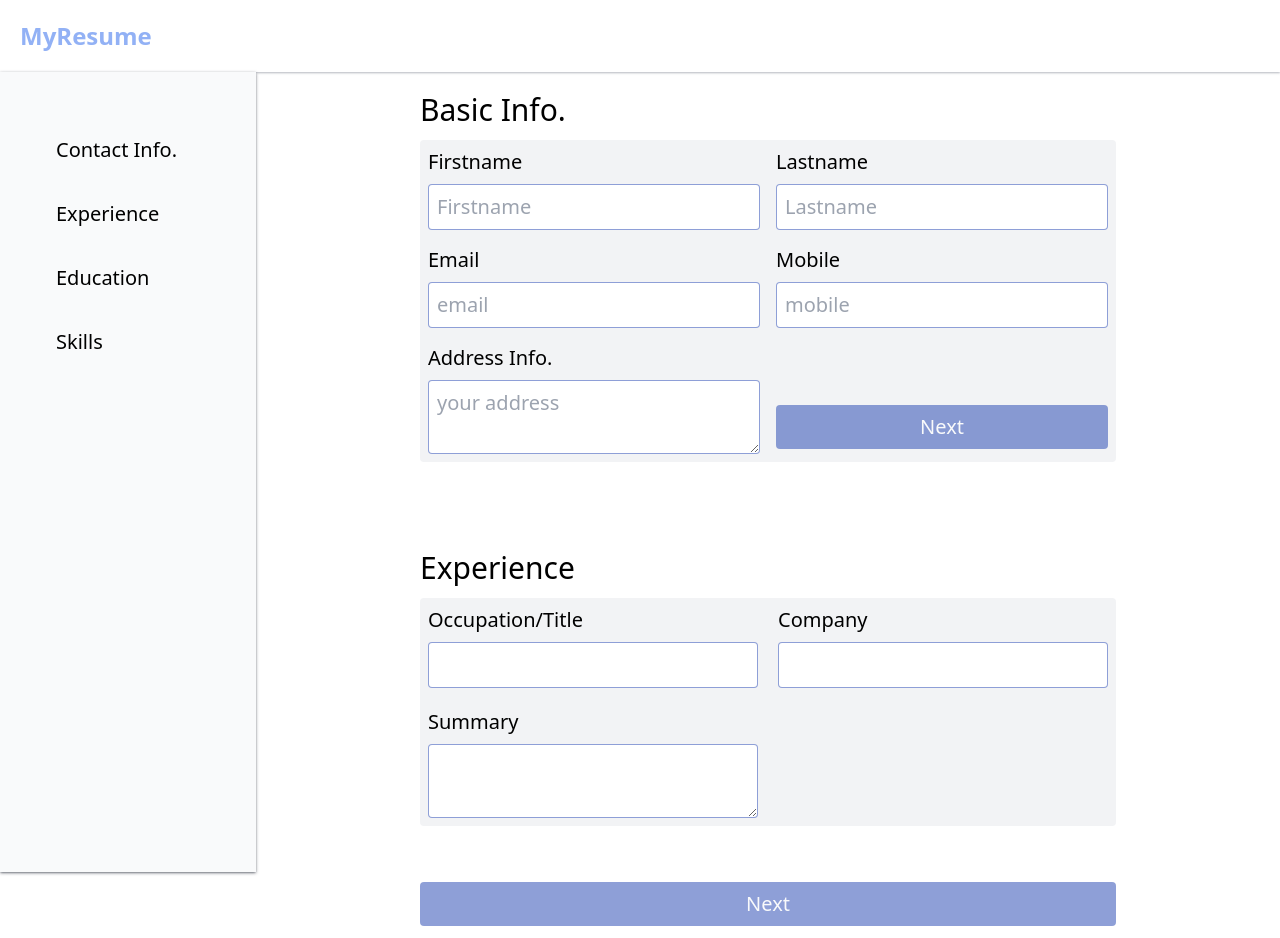
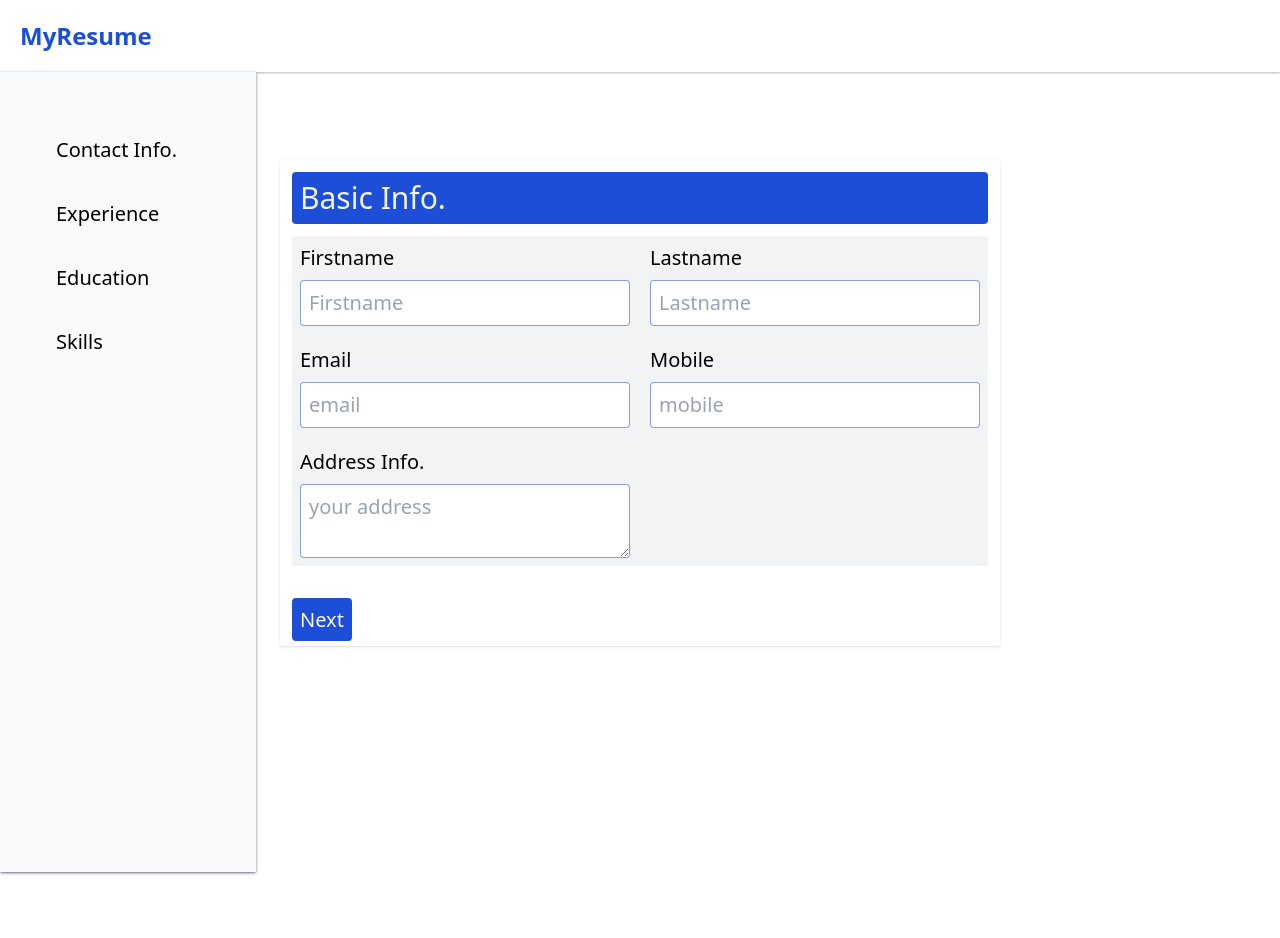
Before and after one commit to JosephChuksN/E-folio, a React (Create React App) app: page / in a window 1280 px wide. After the commit the page ends 800 px from the top, so only its background shows below. Built offline with nearby package versions, Linux system fonts and the light colour scheme.

Commit message:
installed and implemented react router

```diff
--- a/package.json
+++ b/package.json
@@ -8,6 +8,7 @@
     "@testing-library/user-event": "^13.5.0",
     "react": "^18.1.0",
     "react-dom": "^18.1.0",
+    "react-router-dom": "^6.3.0",
     "react-scripts": "5.0.1",
     "web-vitals": "^2.1.4"
   },
--- a/src/App.js
+++ b/src/App.js
@@ -1,18 +1,23 @@
 import Sidebar from './components/Sidebar';
 import Contactinfo from './components/ContactInfo';
-import NewExperience from './components/newExperience';
+import NewExperience from './components/Experience';
+import { BrowserRouter as Router, Route, Routes } from 'react-router-dom';
 import './App.css';
 
 function App() {
   return (
+    <Router>
     <div className="">
-     <Sidebar />
-     <section className='lg:w-3/4 lg:ml-72 z-0 '>
-     <Contactinfo />
-     <NewExperience />
-     </section>
+    <Sidebar />
+     <Routes>
+
+     <Route path='/' element={<Contactinfo />}/>
+     <Route path='/experience' element={<NewExperience />}/>
+
+     </Routes>
 
     </div>
+    </Router>
   );
 }
 
--- a/src/components/ContactInfo.jsx
+++ b/src/components/ContactInfo.jsx
@@ -1,14 +1,18 @@
 import React from "react";
+import { Link } from "react-router-dom"
 
 function Contactinfo(){
 
     return(
-   <div className="w-full md:w-1/2 lg:w-3/4 md:mx-auto p-3 flex flex-col mb-36 relative top-20">
-       <h1 className="mb-3 text-3xl">Basic Info.</h1>
-       <form className="lg:grid lg:grid-cols-2 flex flex-col gap-4 p-2 bg-gray-200/50 rounded" action="">
-         <div className="flex flex-col gap-2 text-xl">
+        <section className="lg:w-3/4 mx-auto   ">
+   <div className="w-full  md:w-3/4 md:mx-auto p-3 shadow flex flex-col relative top-40 ">
+       <h1 className="mb-3 text-3xl p-2 bg-blue-700 text-gray-100 rounded">Basic Info.</h1>
+
+       <form className=" flex flex-col gap-4 p-2 bg-gray-200/50 rounded" action="">
+           <div className="lg:grid lg:grid-cols-2 gap-5">
+           <div className="flex flex-col gap-2 text-xl">
              <label htmlFor="firstname">Firstname</label>
-             <input className="border p-2 border-blue-800/50 rounded" id="firstname" type="text" placeholder="Firstname" />
+             <input className="border border-[0.5px] p-2 border-blue-800/50 rounded" id="firstname" type="text" placeholder="Firstname" />
          </div>
          <div className="flex flex-col gap-2 text-xl">
              <label htmlFor="lastname">Lastname</label>
@@ -26,10 +30,13 @@ function Contactinfo(){
              <label htmlFor="address">Address Info.</label>
              <textarea className="border p-2 border-blue-800/50 rounded" name="" id="address" placeholder="your address"></textarea>
          </div>
-        <div className=" items-center w-full flex"> <a className="mx-auto h-fit mt-14 w-full  p-2 w-1/4 text-xl text-center rounded bg-blue-800/50 text-gray-50" href=" ">Next</a></div>
+           </div>
+
+
        </form>
-
+       <div className=" items-start  flex mt-10"><Link onClick={()=>{return( console.log("working"))}} to="/experience"> <span className="h-fit mt-8   p-2 w-1/4 text-xl text-center rounded bg-blue-700 text-gray-50" href=" ">Next</span></Link></div>
    </div>
+   </section>
 
     )
 }
--- /dev/null
+++ b/src/components/Experience.jsx
@@ -0,0 +1,81 @@
+import { React, useState } from "react"
+
+function NewExperience(){
+
+    const [inputSpace, setInputSpace] = useState([
+        {id: 1, occupation: " ", company: " ", summary: " " }
+    ])
+
+   const addInputs = () => {
+      setInputSpace([...inputSpace, {occupation: " ", company: " ", summary: " " }])
+      console.log('done')
+   }
+   const removeInput = () => {
+       const values = [...inputSpace]
+       values.pop()
+       setInputSpace(values)
+
+   }
+
+return(
+    <section className="lg:w-3/4 mx-auto  ">
+    <div className="w-full p-3 flex flex-col  md:w-3/4 md:mx-auto shadow relative top-40 ">
+          <h1 className="mb-3 text-3xl p-2 rounded bg-blue-700 text-gray-100">Experience</h1>
+       <div>
+       {
+            inputSpace.map((inputs) => (
+                <form key={inputs.id} className="flex flex-col gap-4 p-2 bg-gray-200/50 rounded mb-10 " action="">
+
+
+                        <div className="lg:grid lg:grid-cols-2 gap-5" >
+                            <div className="flex flex-col gap-2 text-xl">
+                        <label htmlFor="occupation">Occupation/Title</label>
+                        <input className="border p-2 border-blue-800/50 rounded"
+                        type="text"
+                        name="occupation"
+                        id="occupation"
+
+                        />
+                    </div>
+                    <div className="flex flex-col gap-2 text-xl">
+                        <label htmlFor="company">Company</label>
+                        <input className="border p-2 border-blue-800/50 rounded"
+                        type="text"
+                        name="company"
+                        id="company"
+
+                         />
+                    </div>
+                    <div className="flex flex-col gap-2 text-xl">
+                        <label htmlFor="">Summary</label>
+                       <textarea className="border p-2 border-blue-800/50 rounded"
+                        name="summary"
+                        id="summary"
+
+
+                       />
+                    </div>
+                        </div>
+
+
+
+
+            </form>
+ ) )
+           }
+       </div>
+        <div className="flex gap-7 z-[30]">
+        <span onClick={addInputs} className="text-blue-800/50 text-3xl  cursor-pointer "><ion-icon name="add-circle-outline"></ion-icon></span>
+        <span onClick={removeInput} className={`text-blue-800/50 text-3xl  ${inputSpace.length <= 1 ? "hidden" : "block" }`}><ion-icon name="remove-circle-outline"></ion-icon></span>
+        </div>
+
+        <div className=" items-start  flex"> <span className=" h-fit mt-8   p-2 w-1/4 text-xl text-center rounded bg-blue-700 text-gray-50" href=" ">Next</span></div>
+    </div>
+    </section>
+)
+
+
+
+
+}
+export default NewExperience;
--- a/src/components/Sidebar.jsx
+++ b/src/components/Sidebar.jsx
@@ -1,24 +1,33 @@
 import { React, useState} from "react"
+import { Link } from "react-router-dom"
 
 
 
 function Sidebar(){
     const  sideBarItems = [
         {
+            id: 1,
             name: "Contact Info.",
-            icon: "person-circle-outline"
+            icon: "person-circle-outline",
+            link: "/"
         },
         {
+            id: 2,
             name: "Experience",
-            icon: "briefcase"
+            icon: "briefcase",
+            link: "/experience"
         },
         {
+            id: 3,
             name: "Education",
-            icon: "school"
+            icon: "school",
+            link: " "
         },
         {
+            id: 4,
             name: "Skills",
-            icon: "cog"
+            icon: "cog",
+            link: " "
         },
 
     ]
@@ -32,10 +41,10 @@ function Sidebar(){
 
 return(
      <nav className="fixed lg:h-20 w-full z-20 ">
-<div className="">
+
 <div className=" flex justify-between p-5  w-full shadow-sm shadow-gray-500/50">
 
-        <h1 className="text-2xl font-bold text-blue-600/50 ">MyResume</h1>
+        <h1 className="text-2xl font-bold text-blue-700 ">MyResume</h1>
         <span className={`text-4xl text-blue-600 absolute right-2 lg:hidden`} onClick={handleShow}><ion-icon name="menu"></ion-icon></span>
     </div>
          <div className={`lg:static lg:z-[-100] lg:mt-[-0.5]  lg:w-64  p-4  absolute bg-gray-50 h-screen top-0 z-100 w-3/4 md:w-64 shadow shadow-gray-900/50 ${showSideBar? "left-0" : "left-[-690px]"} transition-all ease-in duration-300 `}>
@@ -44,14 +53,14 @@ return(
              <span className="text-3xl font-bold text-red-800 absolute right-2 top-2 " onClick={handleShow}><ion-icon name="close"></ion-icon></span>
          </div>
              <ul className="mt-10">{
-              sideBarItems.map((lists, index)=>{
+              sideBarItems.map((lists)=>{
                   return(
-                      <li key={`${lists.icon}_{lists.name}`} className="text-xl my-5 ml-4  p-2 hover:bg-gray-200/50"><span className="mr-4"><ion-icon name={lists.icon} ></ion-icon></span>{lists.name}</li>
+                     <Link key={lists.id} to={lists.link}> <li onClick={handleShow} key={`${lists.id}_{lists.name}`} className="text-xl my-5 ml-4  p-2 hover:bg-gray-200/50"><span className="mr-4"><ion-icon name={lists.icon} ></ion-icon></span>{lists.name}</li></Link>
                   )
               })
                  }</ul>
          </div>
-</div>
+
 
      </nav>
 
--- a/src/components/newExperience.jsx
+++ /dev/null
@@ -1,73 +0,0 @@
-import { React, useState } from "react"
-
-function NewExperience(){
-
-    const [inputSpace, setInputSpace] = useState([
-        {occupation: " ", company: " ", summary: " " }
-    ])
-
-   const addInputs = () => {
-      setInputSpace([...inputSpace, {occupation: " ", company: " ", summary: " " }])
-      console.log('done')
-   }
-   const removeInput = () => {
-       const values = [...inputSpace]
-       values.pop()
-       setInputSpace(values)
-
-   }
-
-return(
-    <div className="w-full p-3 flex flex-col md:w-1/2 lg:w-3/4 md:mx-auto  ">
-          <h1 className="mb-3 text-3xl">Experience</h1>
-        <form className="flex flex-col gap-4 p-2 bg-gray-200/50 rounded " action="">{
-
-                inputSpace.map((inputs, index) => (
-                    <div className="lg:grid lg:grid-cols-2 gap-5" key={index}>
-                        <div className="flex flex-col gap-2 text-xl">
-                    <label htmlFor="occupation">Occupation/Title</label>
-                    <input className="border p-2 border-blue-800/50 rounded"
-                    type="text"
-                    name="occupation"
-                    id="occupation"
-
-                    />
-                </div>
-                <div className="flex flex-col gap-2 text-xl">
-                    <label htmlFor="company">Company</label>
-                    <input className="border p-2 border-blue-800/50 rounded"
-                    type="text"
-                    name="company"
-                    id="company"
-
-                     />
-                </div>
-                <div className="flex flex-col gap-2 text-xl">
-                    <label htmlFor="">Summary</label>
-                   <textarea className="border p-2 border-blue-800/50 rounded"
-                    name="summary"
-                    id="summary"
-
-
-                   />
-                </div>
-                    </div>
-                 ) )
-            }
-
-
-        </form>
-        <div className="flex gap-7 z-[30]">
-        <span onClick={addInputs} className="text-blue-800/50 text-3xl  cursor-pointer "><ion-icon name="add-circle-outline"></ion-icon></span>
-        <span onClick={removeInput} className={`text-blue-800/50 text-3xl  ${inputSpace.length <= 1 ? "hidden" : "block" }`}><ion-icon name="remove-circle-outline"></ion-icon></span>
-        </div>
-
-        <div className=" items-center w-full flex"> <a className="mx-auto h-fit mt-14 w-full  p-2 w-1/4 text-xl text-center rounded bg-blue-800/50 text-gray-50" href=" ">Next</a></div>
-    </div>
-)
-
-
-
-
-}
-export default NewExperience;
--- a/tailwind.config.js
+++ b/tailwind.config.js
@@ -1,11 +1,7 @@
 module.exports = {
   content: [ "./src/**/*.{js,jsx,ts,tsx}",],
   theme: {
-    extend: {
-      boxShadow: {
-        '3xl': '0 5px 10px -15px rgba(0, 0, 0, 0.3)',
-      }
-    },
+    extend: {},
   },
   plugins: [],
 }
```
Also changed, not shown: 1 other file (tests, documents, lock files or other folders).
